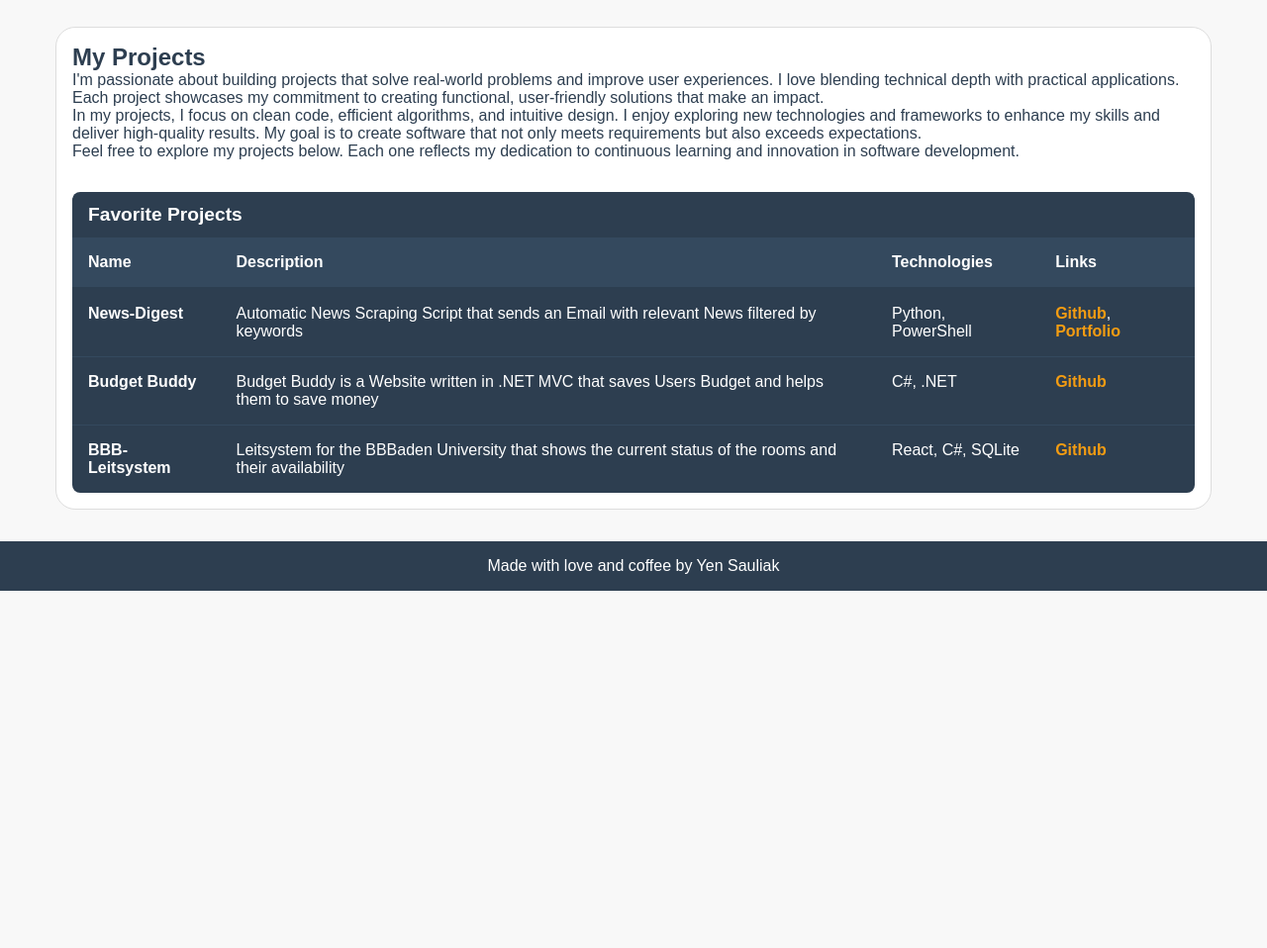
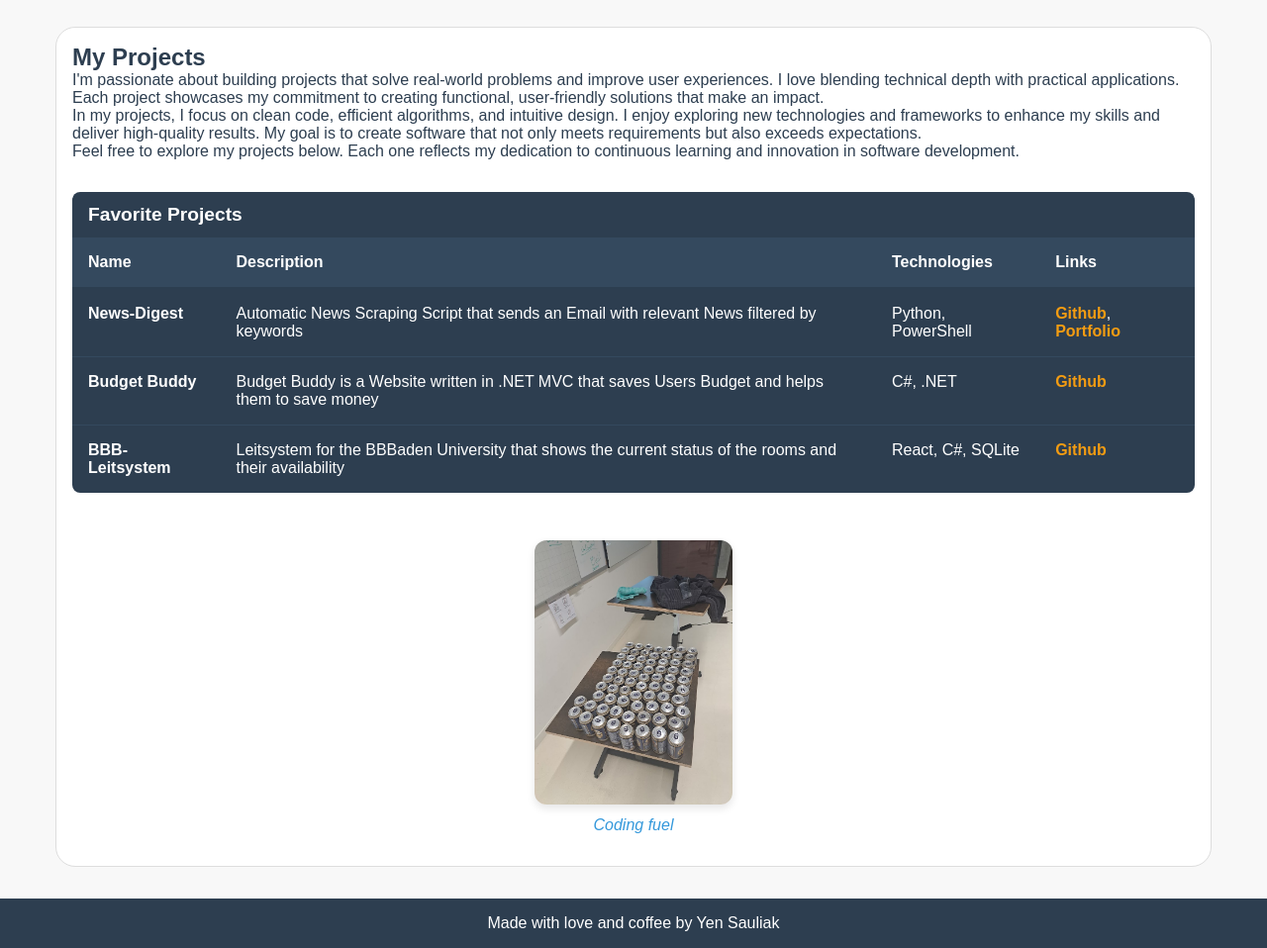
Before and after one commit to halva2251/AboutMe, a plain HTML site: page projects.html in a window 1280 px wide. Shown: the part 55-1013 px from the top of the page at 99% size. Before the commit the page ends 800 px from the top, so only its background shows below. Drawn offline with Linux system fonts and the light colour scheme.

Commit message:
added pic to projects

```diff
--- a/projects.html
+++ b/projects.html
@@ -61,6 +61,11 @@
             </tr>
           </tbody>
         </table>
+
+        <div class="vibe-image">
+          <img src="assets/mate.jpg" alt="Mate for the vibes">
+          <p>Coding fuel</p>
+        </div>
       </div>
     </main>
   </div>
--- a/styles.css
+++ b/styles.css
@@ -301,6 +301,27 @@ details[open] summary {
   visibility: visible;
 }
 
+/* Vibe image styling */
+.vibe-image {
+  text-align: center;
+  margin-top: 2rem;
+  padding: 1rem;
+}
+
+.vibe-image img {
+  max-width: 200px;
+  border-radius: 12px;
+  box-shadow: 0 4px 8px rgba(0,0,0,0.1);
+  transition: transform 0.3s ease;
+}
+
+.vibe-image p {
+  margin-top: 0.5rem;
+  font-style: italic;
+  color: var(--support-blue);
+  font-weight: 500;
+}
+
 @media (max-width: 768px) {
   .main-layout {
     flex-direction: column;
```
Also changed, not shown: assets/mate.jpg (added).
